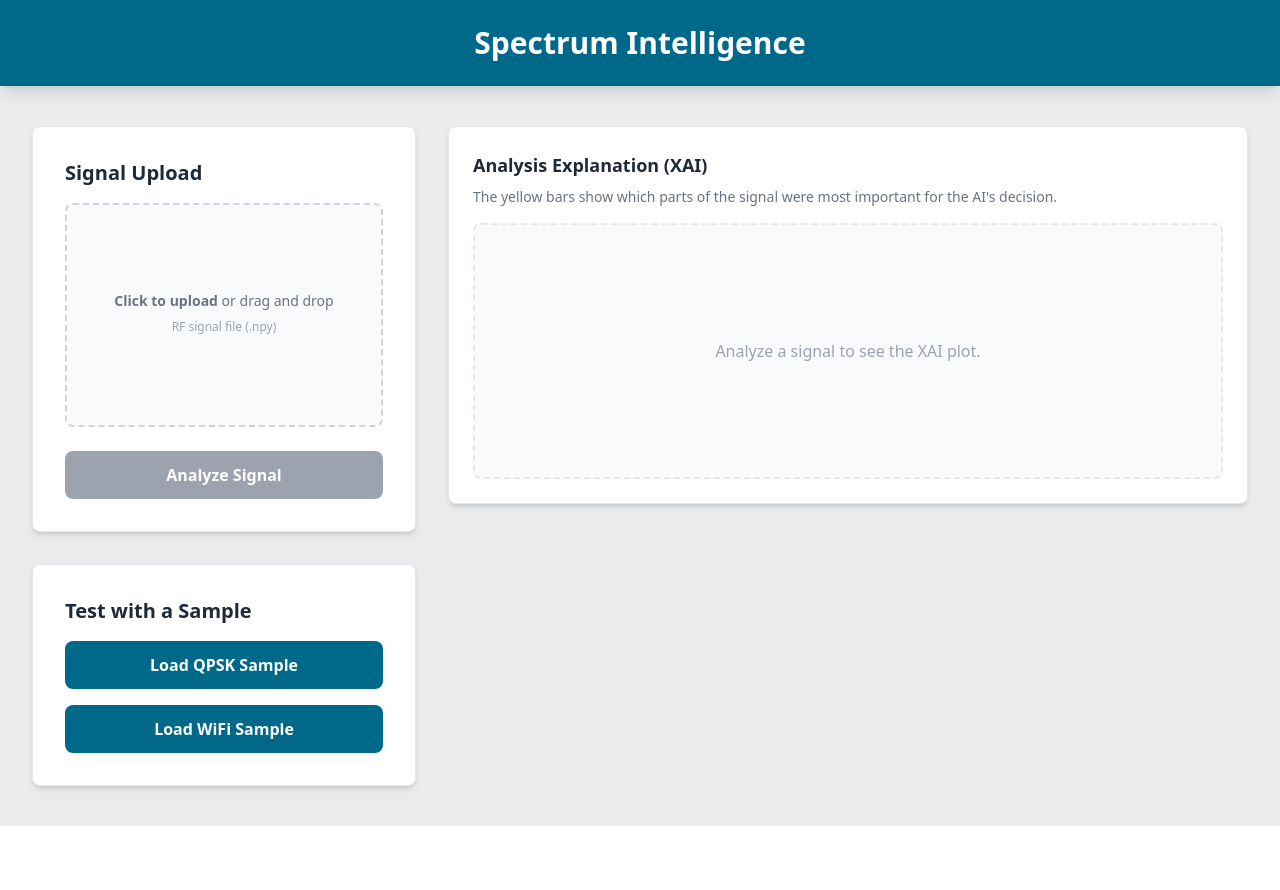
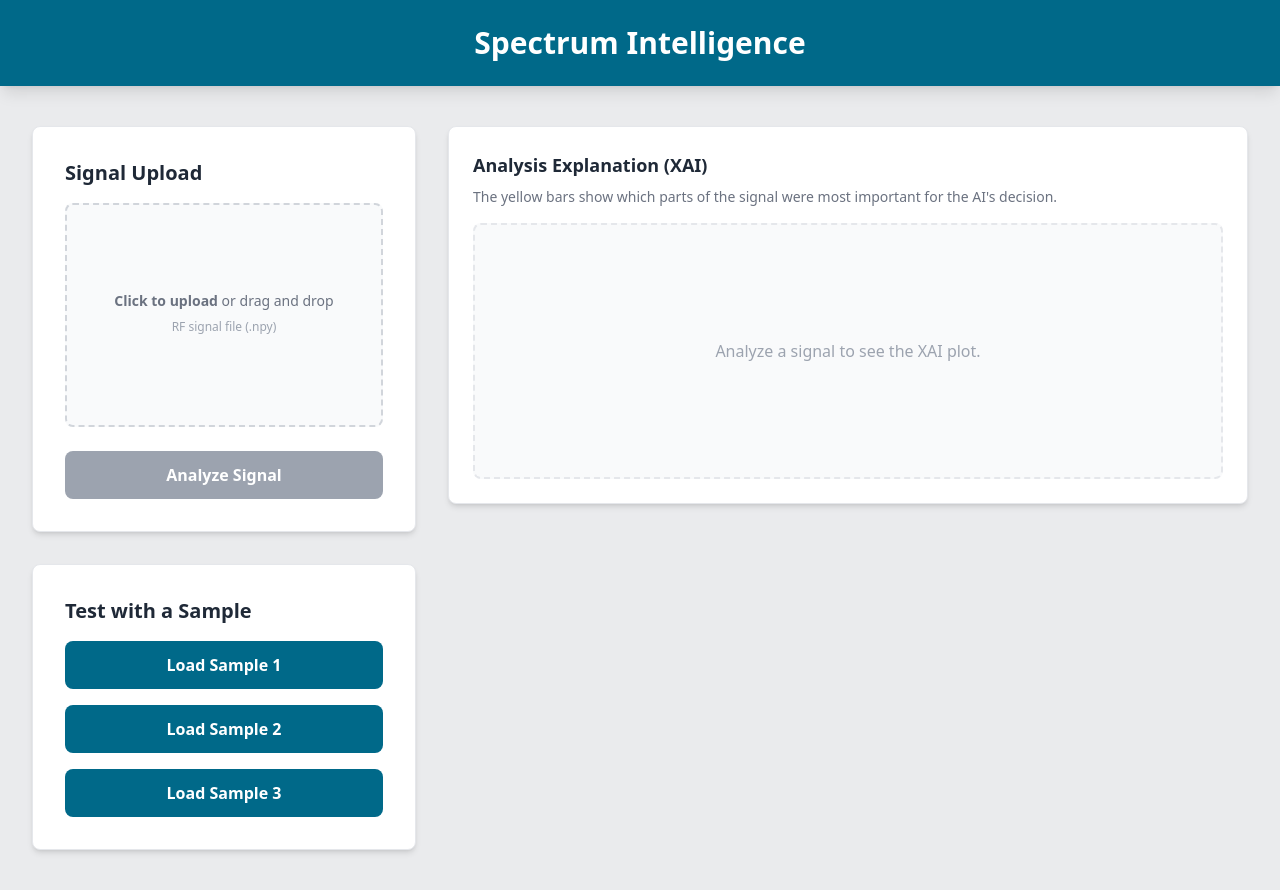
Before and after one commit to Veebeeo/rf_fingerprinting, a React (Vite) app in the folder frontend/: page / in a window 1280 px wide. Before the commit the page ends 826 px from the top, so only its background shows below. Built offline with nearby package versions, Linux system fonts and the light colour scheme.

Commit message:
samples added

```diff
--- a/frontend/src/App.jsx
+++ b/frontend/src/App.jsx
@@ -113,11 +113,14 @@ function App() {
           <div className="bg-white p-8 rounded-lg shadow-md border border-gray-200">
             <h2 className="text-xl font-bold text-gray-800 mb-4">Test with a Sample</h2>
             <div className="flex flex-col space-y-4">
-                 <button onClick={() => handleSampleFile('qpsk.npy')} disabled={isLoading} className="w-full bg-ocean hover:opacity-90 disabled:bg-gray-400 text-white rounded-lg px-4 py-3 font-bold transition-colors">
-                    Load QPSK Sample
+                 <button onClick={() => handleSampleFile('1_stealth_incursion.npy')} disabled={isLoading} className="w-full bg-ocean hover:opacity-90 disabled:bg-gray-400 text-white rounded-lg px-4 py-3 font-bold transition-colors">
+                    Load Sample 1
                 </button>
-                 <button onClick={() => handleSampleFile('wifi.npy')} disabled={isLoading} className="w-full bg-ocean hover:opacity-90 disabled:bg-gray-400 text-white rounded-lg px-4 py-3 font-bold transition-colors">
-                    Load WiFi Sample
+                 <button onClick={() => handleSampleFile('2_disruption_attack.npy')} disabled={isLoading} className="w-full bg-ocean hover:opacity-90 disabled:bg-gray-400 text-white rounded-lg px-4 py-3 font-bold transition-colors">
+                    Load Sample 2
+                </button>
+                 <button onClick={() => handleSampleFile('real_world_QPSK_test.npy')} disabled={isLoading} className="w-full bg-ocean hover:opacity-90 disabled:bg-gray-400 text-white rounded-lg px-4 py-3 font-bold transition-colors">
+                    Load Sample 3
                 </button>
             </div>
           </div>
```
